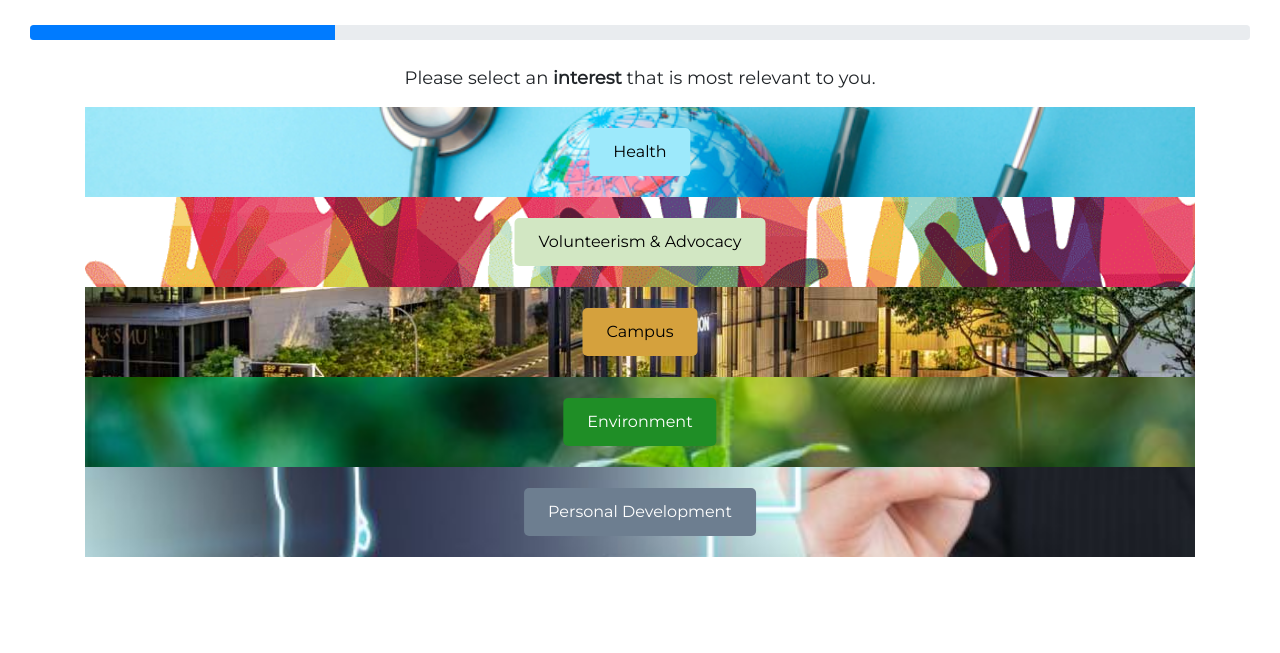
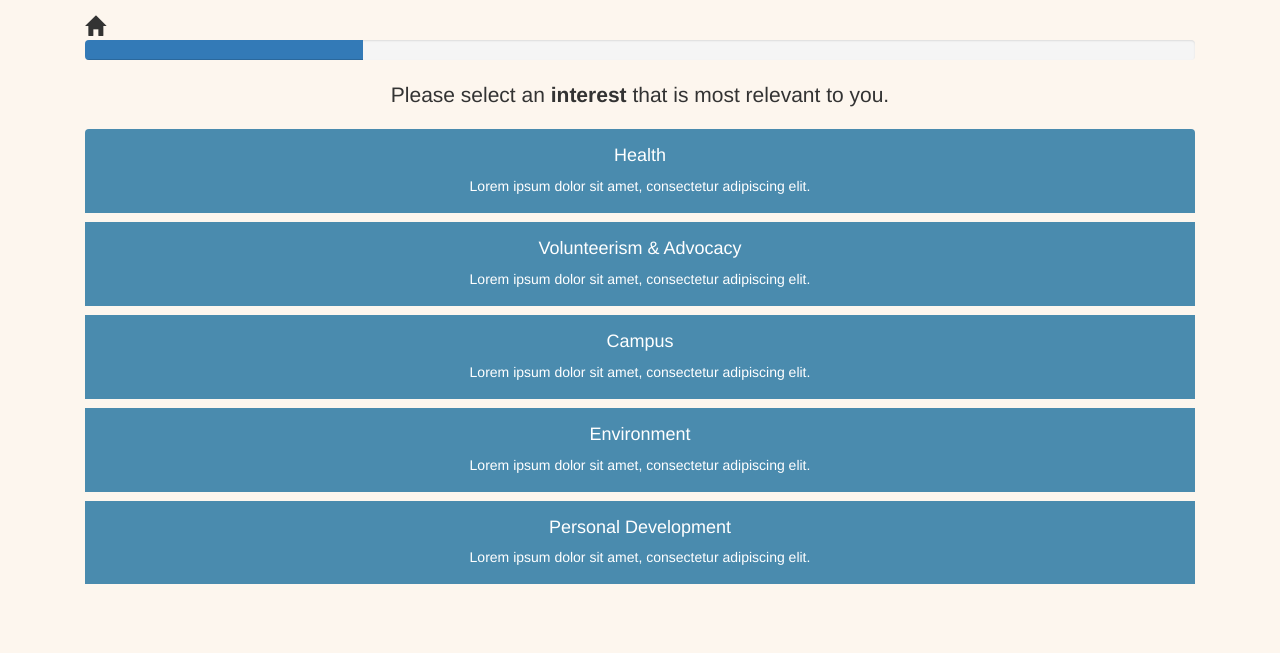
Before and after one commit to beanwillis/ARTJAM, a Flask app: template templates/wheel1.html in a window 1280 px wide. Shown: the top 653 px of the page. Run offline with Flask 2, Linux system fonts and the light colour scheme; the template is opened without the code that fills it, so the values that code supplies are empty; some libraries are stand-ins or nearby versions.

Commit message:
skill, issue and interest selection pages

```diff
--- a/templates/wheel.css
+++ b/templates/wheel.css
@@ -1,7 +1,7 @@
-* {
+/* * {
     font-family: 'Montserrat';
     font-size: 18px;
-}
+} */
 
 .header, .progress {
     margin-top: 25px;
@@ -66,6 +66,7 @@
     float:right;
     margin-right: 15px;
     margin-top: 10px;
+    margin-bottom: 15px;;
   }
 
 .avatar {
--- a/templates/wheel1.html
+++ b/templates/wheel1.html
@@ -1,42 +1,66 @@
 <!DOCTYPE html>
 <html lang="en">
 <head>
-    <link rel="stylesheet" href="wheel.css">
+    <!-- <link rel="stylesheet" href="wheel.css"> -->
     <link href='https://fonts.googleapis.com/css?family=Montserrat' rel='stylesheet'>
     <link rel="stylesheet" href="progress-tracker.css">
     <link rel="stylesheet" href="https://www.w3schools.com/w3css/4/w3.css">
     <link rel="stylesheet" href="https://stackpath.bootstrapcdn.com/bootstrap/4.5.2/css/bootstrap.min.css" integrity="sha384-JcKb8q3iqJ61gNV9KGb8thSsNjpSL0n8PARn9HuZOnIxN0hoP+VmmDGMN5t9UJ0Z" crossorigin="anonymous">
+    <link rel="stylesheet" href="https://maxcdn.bootstrapcdn.com/bootstrap/3.3.7/css/bootstrap.min.css">
     <meta charset="UTF-8">
     <meta name="viewport" content="width=device-width, initial-scale=1.0">
     <title>Document</title>
 </head>
-<body>
+<body style="background-color: #fdf6ee;">
+  <style>
+    .btn-secondary:focus {
+      background-color: #ea755a !important;
+      color: white;
+      box-shadow: none!important;
+      border: none !important;
+    }
+  </style>
+
+  <div class="container mt-4">
+    <span class="glyphicon glyphicon-home" style="font-size:20px;"></span>
     <div class="progress">
         <div class="progress-bar" role="progressbar" style="width: 25%" aria-valuenow="15" aria-valuemin="0" aria-valuemax="100"></div>
     </div>
-    <p class=" header text-center">Please select an <strong>interest</strong> that is most relevant to you.</p>
+    <p class="lead text-center mt-3">Please select an <strong>interest</strong> that is most relevant to you.</p>
     <form action="wheel2.php" method="get">
-        <div class="container">
-            <img src="../static/img/health.jpg" alt="Health">
-            <button name="interest" value="health" onclick="window.location.href='wheel2.php';" class="btn" style="background-color: #9de9fb;color: black;">Health</button>
-        </div>
-        <div class="container">
-            <img src="../static/img/volunteer.png" alt="Volunteerism & Advocacy">
-            <button name="interest" value="volunteer" onclick="window.location.href='wheel2.php';" class="btn" style="background-color: #d2e7c3;color: black;">Volunteerism & Advocacy</button>
-        </div>
-        <div class="container">
-            <img src="../static/img/smu-home.jpg" alt="Campus">
-            <button name="interest" value="campus" onclick="window.location.href='wheel2.php';" class="btn" style="background-color: #d5a13d;color: black;">Campus</button>
-        </div>
-        <div class="container">
-            <img src="../static/img/environment.jpg" alt="Environment">
-            <button name="interest" value="environment" onclick="window.location.href='wheel2.php';" class="btn" style="background-color: #1f8e26;color: white;">Environment</button>
-        </div>
-        <div class="container">
-            <img src="../static/img/personal-development.jpg" alt="Personal Development">
-            <button name="interest" value="personal-development" onclick="window.location.href='wheel2.php';" class="btn" style="background-color: #6d7e90;color: white;">Personal Development</button>
-        </div>
+      <div class="btn-group-vertical mt-10" style="width:100%">
+        <button id="health" onClick="selection(this.id)" type="button" class="btn btn-secondary mb-3" style="background-color: #4a8bae;white-space: normal;">
+          <h4 class="display-5">Health</h4>
+          <p class="font-weight-normal">Lorem ipsum dolor sit amet, consectetur adipiscing elit.</p>
+        </button>
+        <button id="volunteer" onClick="selection(this.id)" type="button" class="btn btn-secondary mb-3" style="background-color: #4a8bae;white-space: normal;">
+          <h4 class="display-5">Volunteerism & Advocacy</h4>
+          <p>Lorem ipsum dolor sit amet, consectetur adipiscing elit.</p>
+        </button>
+        <button id="campus" onClick="selection(this.id)" type="button" class="btn btn-secondary mb-3" style="background-color: #4a8bae;white-space: normal;">
+          <h4 class="display-5">Campus</h4>
+          <p>Lorem ipsum dolor sit amet, consectetur adipiscing elit.</p>
+        </button>
+        <button id="environment" onClick="selection(this.id)" type="button" class="btn btn-secondary mb-3" style="background-color: #4a8bae;white-space: normal;">
+          <h4 class="display-5">Environment</h4>
+          <p>Lorem ipsum dolor sit amet, consectetur adipiscing elit.</p>
+        </button>
+        <button id="development" onClick="selection(this.id)" type="button" class="btn btn-secondary mb-3" style="background-color: #4a8bae;white-space: normal;">
+          <h4 class="display-5">Personal Development</h4>
+          <p>Lorem ipsum dolor sit amet, consectetur adipiscing elit.</p>
+        </button>
+        <br/><br/><br/>
+      </div>
     </form>
-    <!-- <a href="wheel2.html" class="next">&#8250;</a> -->
+
+    <script>
+      function selection(clicked) {
+        // var url = "wheel2.php?interest=" + clicked;
+        // document.location.href = url;
+        sessionStorage.setItem("interest", clicked);
+      }
+    </script>
+
+  </div>
 </body>
 </html>
```
Also changed, not shown: services/requirements.txt (added, +43 -0 lines), templates/quiz-end.html (added, +21 -0 lines), static/img/congratulation.png (added), 2 other files.
